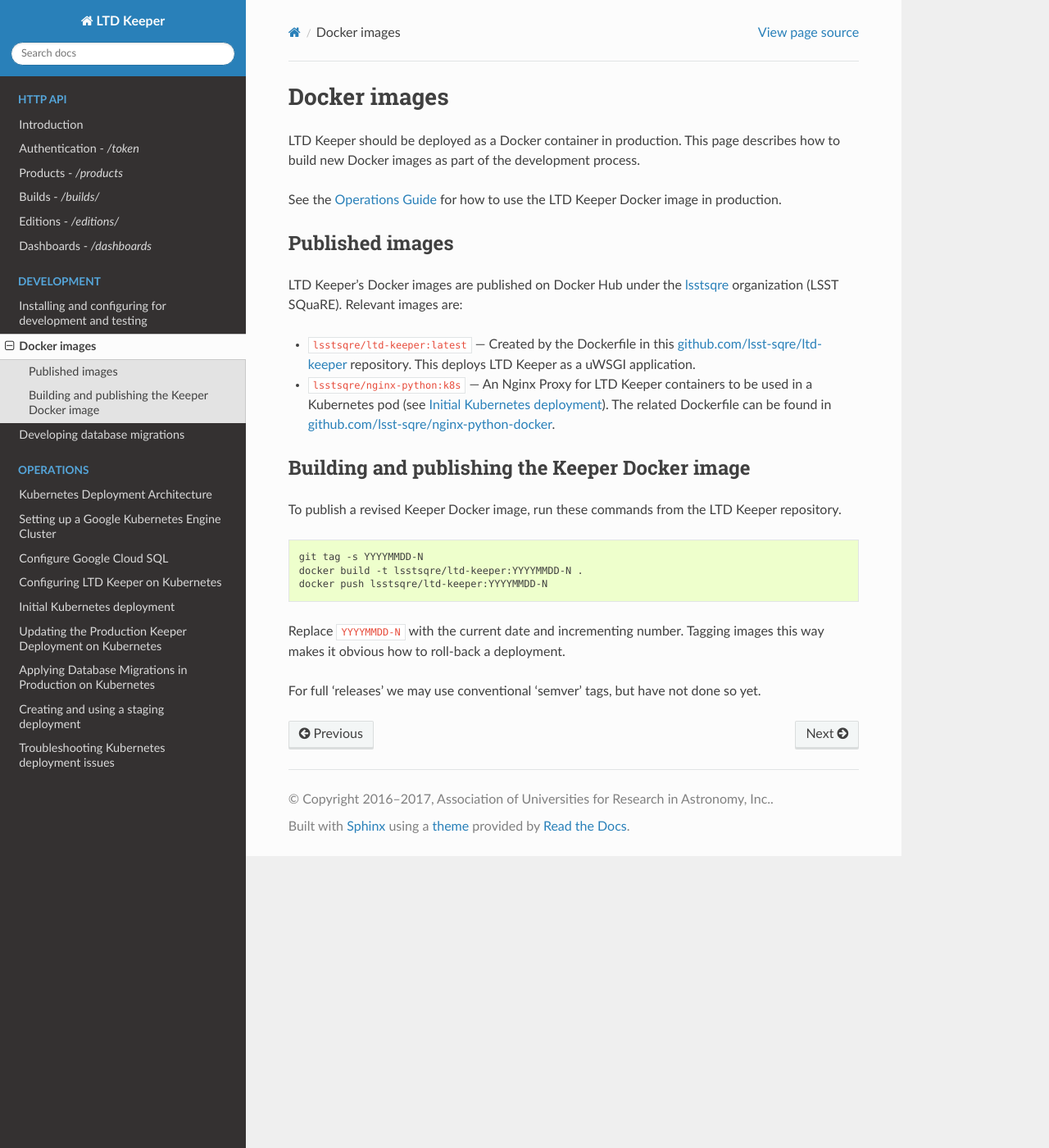
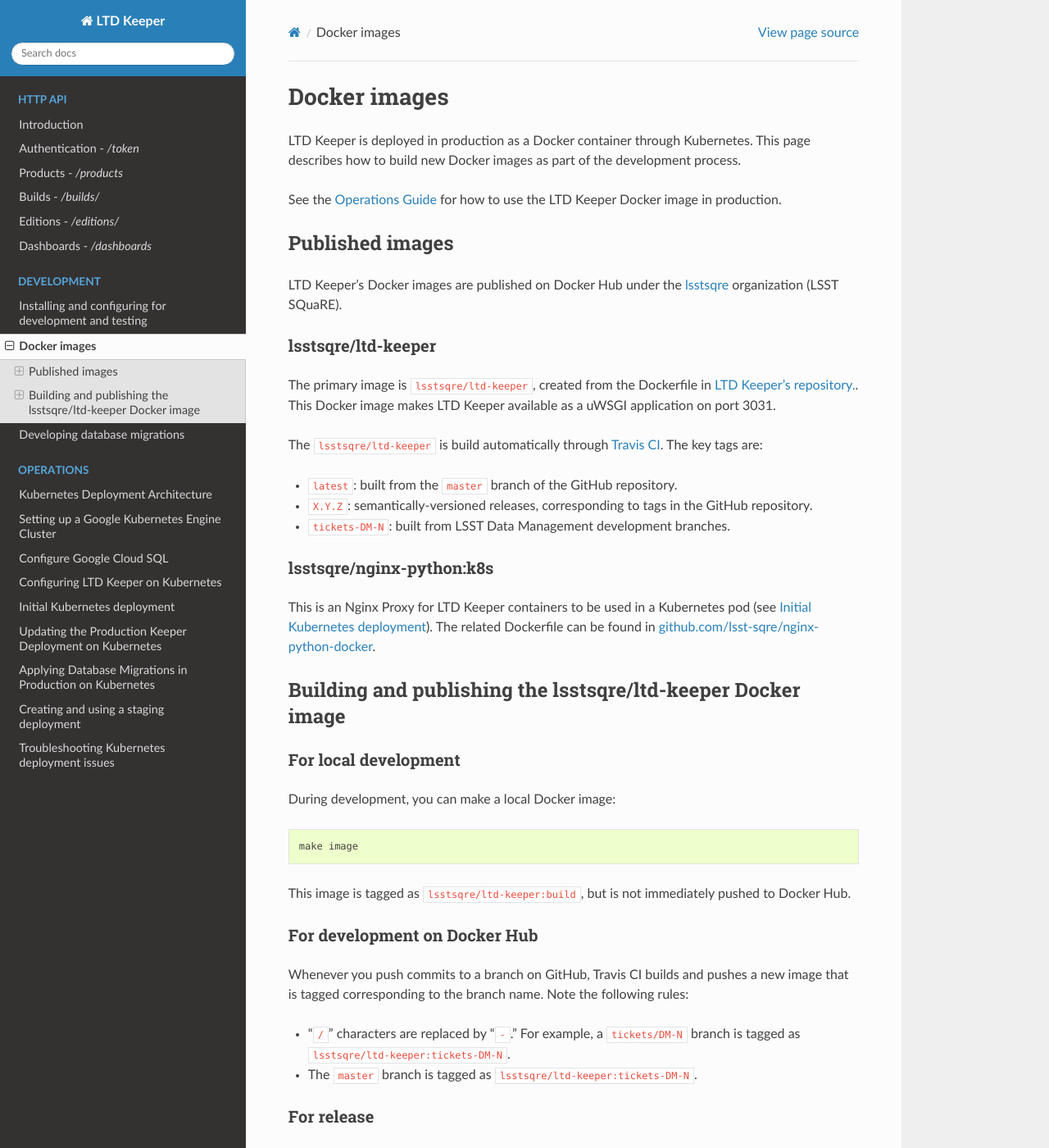
Before and after one commit to lsst-sqre/ltd-keeper, a Sphinx documentation site: the page built from docs/docker-image.rst, in a window 1280 px wide and 1400 px high. Shown: the whole window at 82% size. Built offline with Sphinx 7.4.7 and the Read the Docs theme 2.0.0, drawn with Linux system fonts in a browser that asks for light colours; some of the changed text lies outside the part shown.

Commit message:
Update docs for new Travis Docker deploys
This simplifies the instructions for building a new Docker image. It
also introduces semantic versioning.

```diff
--- a/README.rst
+++ b/README.rst
@@ -11,14 +11,14 @@
 Docs
 ====
 
-**Read the docs at http://ltd-keeper.lsst.io**.
+**Read the docs at https://ltd-keeper.lsst.io**.
 
 The documentation covers both the REST API consumption and DevOps perspectives.
 
 ****
 
-Copyright 2016 AURA/LSST.
+Copyright 2016–2017 Association of Universities for Research in Astronomy, Inc.
 
 MIT license. See the LICENSE file. See also licenses/ for licenses of third-party code.
 
-.. _SQR-006: http://sqr-006.lsst.io
+.. _SQR-006: https://sqr-006.lsst.io
--- a/docs/docker-image.rst
+++ b/docs/docker-image.rst
@@ -2,7 +2,7 @@
 Docker images
 #############
 
-LTD Keeper should be deployed as a Docker container in production.
+LTD Keeper is deployed in production as a Docker container through Kubernetes.
 This page describes how to build new Docker images as part of the development process.
 
 See the :ref:`Operations Guide <ops-guide>` for how to use the LTD Keeper Docker image in production.
@@ -11,26 +11,60 @@
 ================
 
 LTD Keeper's Docker images are published on Docker Hub under the `lsstsqre <https://hub.docker.com/u/lsstsqre>`_ organization (LSST SQuaRE).
-Relevant images are:
 
-- ``lsstsqre/ltd-keeper:latest`` --- Created by the Dockerfile in this `github.com/lsst-sqre/ltd-keeper <https://github.com/lsst-sqre/ltd-keeper>`_ repository.
-  This deploys LTD Keeper as a uWSGI application.
-- ``lsstsqre/nginx-python:k8s`` --- An Nginx Proxy for LTD Keeper containers to be used in a Kubernetes pod (see :doc:`gke-deploy`).
-  The related Dockerfile can be found in `github.com/lsst-sqre/nginx-python-docker <https://github.com/lsst-sqre/nginx-python-docker>`_.
+lsstsqre/ltd-keeper
+-------------------
 
+The primary image is ``lsstsqre/ltd-keeper``, created from the Dockerfile in `LTD Keeper's repository. <https://github.com/lsst-sqre/ltd-keeper>`__.
+This Docker image makes LTD Keeper available as a uWSGI application on port 3031.
 
-Building and publishing the Keeper Docker image
-===============================================
+The ``lsstsqre/ltd-keeper`` is build automatically through `Travis CI <https://travis-ci.org/lsst-sqre/ltd-keeper>`__.
+The key tags are:
 
-To publish a revised Keeper Docker image, run these commands from the LTD Keeper repository.
+- ``latest``: built from the ``master`` branch of the GitHub repository.
+- ``X.Y.Z``: semantically-versioned releases, corresponding to tags in the GitHub repository.
+- ``tickets-DM-N``: built from LSST Data Management development branches.
+
+lsstsqre/nginx-python:k8s
+-------------------------
+
+This is an Nginx Proxy for LTD Keeper containers to be used in a Kubernetes pod (see :doc:`gke-deploy`).
+The related Dockerfile can be found in `github.com/lsst-sqre/nginx-python-docker <https://github.com/lsst-sqre/nginx-python-docker>`_.
+
+Building and publishing the lsstsqre/ltd-keeper Docker image
+============================================================
+
+For local development
+---------------------
+
+During development, you can make a local Docker image:
 
 .. code-block:: bash
 
-   git tag -s YYYYMMDD-N
-   docker build -t lsstsqre/ltd-keeper:YYYYMMDD-N .
-   docker push lsstsqre/ltd-keeper:YYYYMMDD-N
+   make image
 
-Replace ``YYYYMMDD-N`` with the current date and incrementing number.
-Tagging images this way makes it obvious how to roll-back a deployment.
+This image is tagged as ``lsstsqre/ltd-keeper:build``, but is not immediately pushed to Docker Hub.
 
-For full 'releases' we may use conventional 'semver' tags, but have not done so yet.
+For development on Docker Hub
+-----------------------------
+
+Whenever you push commits to a branch on GitHub, Travis CI builds and pushes a new image that is tagged corresponding to the branch name.
+Note the following rules:
+
+- "``/``" characters are replaced by "``-``."
+  For example, a ``tickets/DM-N`` branch is tagged as ``lsstsqre/ltd-keeper:tickets-DM-N``.
+
+- The ``master`` branch is tagged as ``lsstsqre/ltd-keeper:tickets-DM-N``.
+
+For release
+-----------
+
+Released Docker images use semantic version labels.
+Make these images by tagging the Git repository:
+
+.. code-block:: bash
+
+   git tag -s X.Y.Z -m "X.Y.Z"
+   git push --tags
+
+Travis CI builds and publishes the corresponding ``lsstsqre/ltd-keeper:X.Y.Z`` image.
```
Also changed, not shown: docs/gke-update.rst (+10 -3 lines), docs/install.rst (+4 -4 lines).
